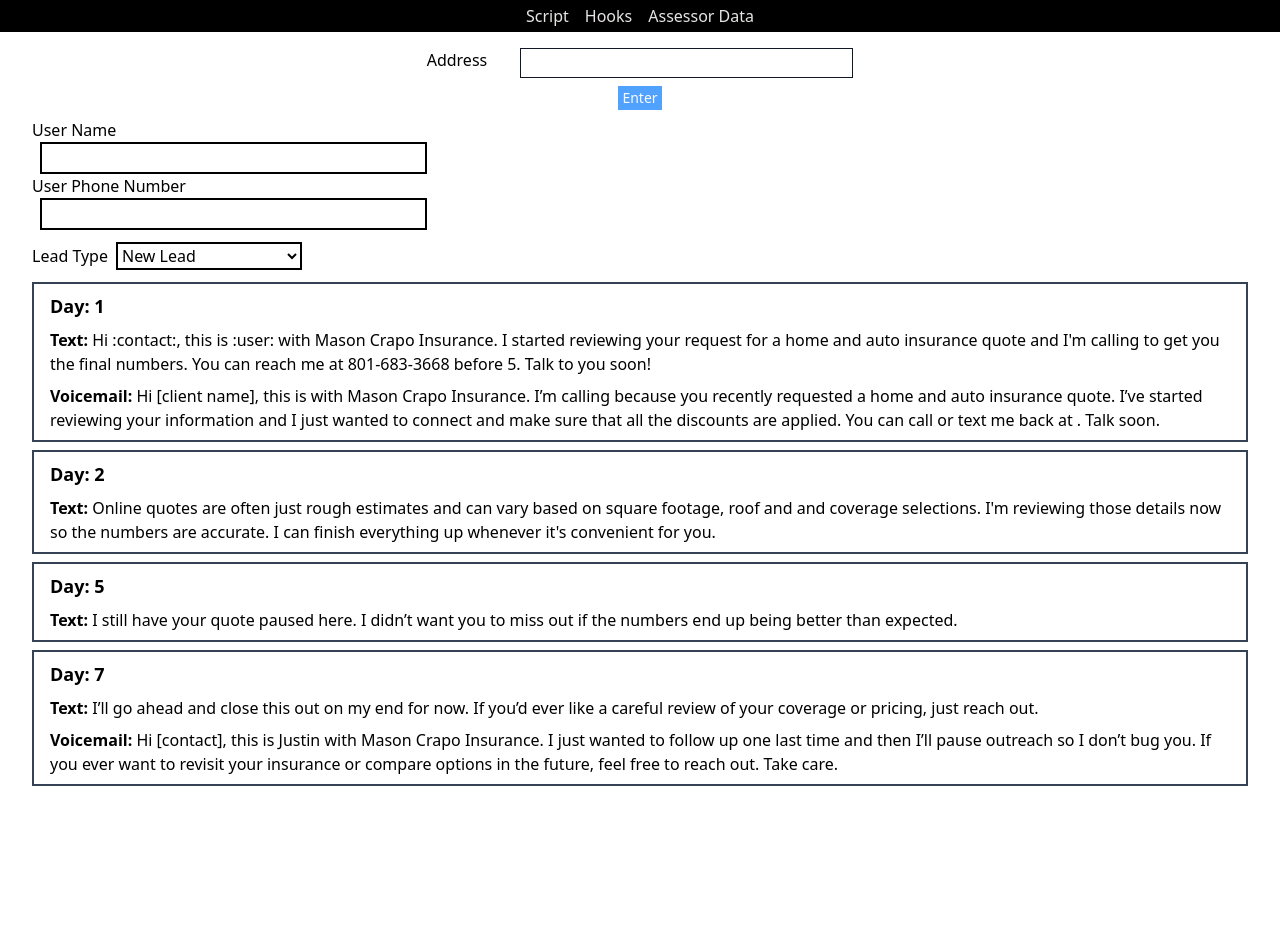
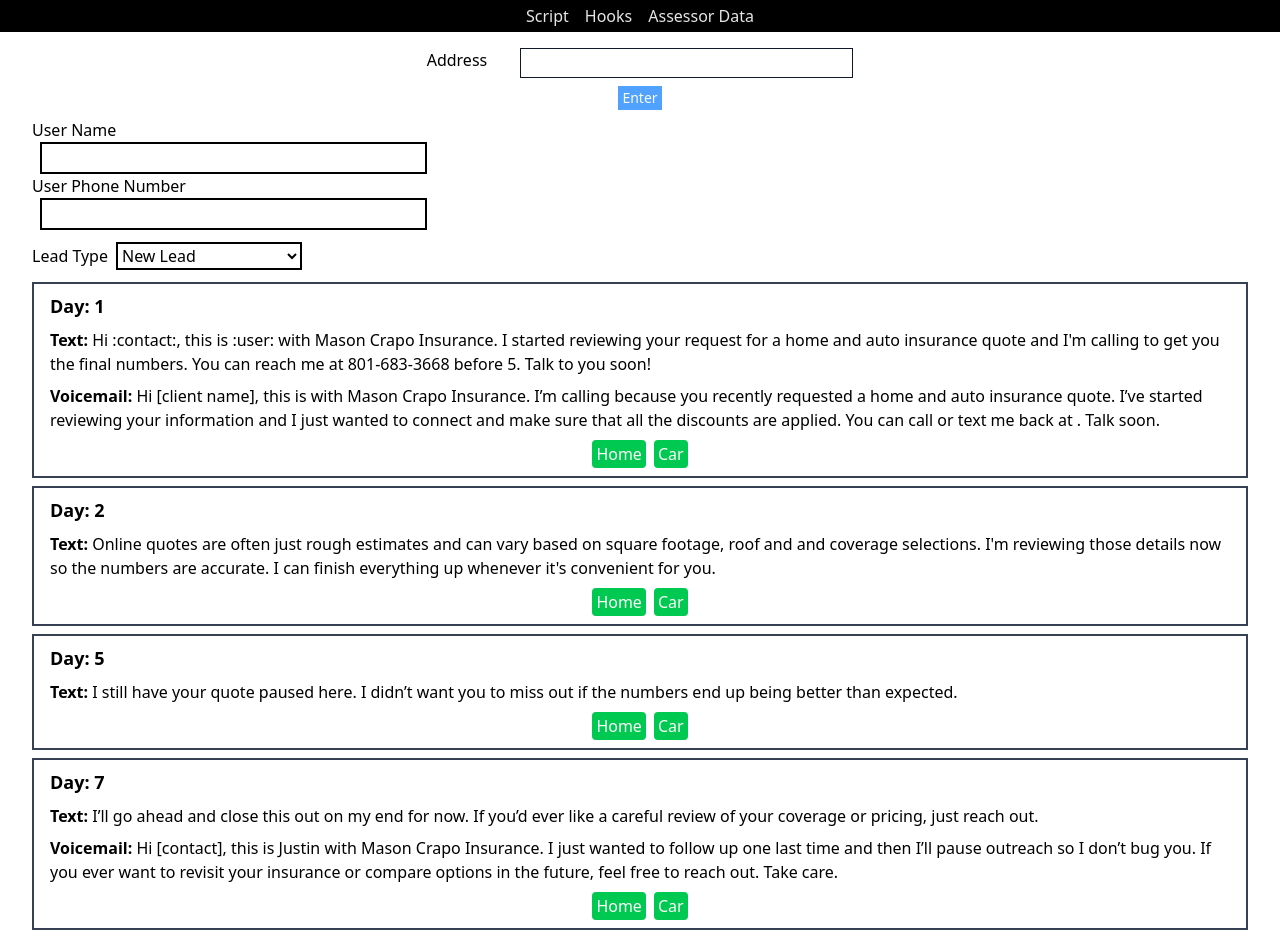
Before and after one commit to Jpatrick6420/propertyandcasualtywebsite, a React (Vite) app: page / in a window 1280 px wide. Before the commit the page ends 800 px from the top, so only its background shows below. Built offline with nearby package versions, Linux system fonts and the light colour scheme.

Commit message:
added scripts

```diff
--- a/src/data/scripts.js
+++ b/src/data/scripts.js
@@ -122,10 +122,66 @@
     topic: "",
   },
 ];
+const vladNewLeadScripts = [
+  {
+    day: 1,
+    message: `Hi [Lead’s Name]! This is :user: from Mason Crapo Insurance. I hope you’re having a great day! I received your request for a [Car or Home] quote. What time can we connect today so I can go over your discounts and share the final quote with you?`,
+    topic: "",
+    voicemail: `Hi [Lead’s Name]! This is [Name] calling you from Mason Crapo Insurance. I just received a notification that you were looking to get a [Car or Home] insurance quote.
+I started working on your quote, and would love to connect over the phone to share how much it would cost to insure your [Car/Home] if you worked with us!
+Please give me a call back before 5pm so we can go over that. My number is [phoneNumber]. Talk to you soon!`,
+  },
+  {
+    day: 2,
+    message: `Hi [Lead’s Name]! This is :user: with Mason Crapo Insurance. I just called you and left a message. I’m curious, how much are you currently being charged for your insurance?`,
+    topic: "",
+    voicemail: `Hi [Lead’s Name]! This is [Name] calling you from Mason Crapo Insurance. I started your insurance quote for your [Car or Home] that you requested, and it’s coming back at a great rate! Please give me a call back before 5pm so that I can go over that with you. You can call me back at [phoneNumber]. Talk to you soon!`,
+  },
+  {
+    day: 3,
+    message: `Hi [Lead’s Name]! I’m sure you have a very busy schedule. When is a good time to connect over the phone so I can go over your quote?`,
+    topic: "",
+    voicemail: `Hi [Lead’s Name]! This is [Name] calling you from Mason Crapo Insurance. I started your insurance quote for your [Car or Home] that you requested, and it’s coming back at a great rate! Please give me a call back before 5pm so that I can go over that with you. You can call me back at [phoneNumber]. Talk to you soon!`,
+  },
+  {
+    day: 4,
+    message: `Hi [Lead’s Name]! This is :user: with Mason Crapo Insurance. I recently called you and left a voicemail. Just so you know, our rates have recently changed, so I wanted to connect with you and share how much your insurance would cost if you worked with our agency. When is a good time to connect so I can go over your insurance proposal that I’ve already started for you?`,
+    topic: "",
+    voicemail: `Hi [Lead’s Name]! This is [Name] calling you from Mason Crapo Insurance. I started your insurance quote for your [Car or Home] that you requested, and it’s coming back at a great rate! Please give me a call back before 5pm so that I can go over that with you. You can call me back at [phoneNumber]. Talk to you soon!`,
+  },
+  {
+    day: "5-9",
+    message: `Is this still [Lead’s Name] phone number?`,
+    topic: "",
+    voicemail: `Hi [Lead’s Name]! This is [Name] calling you from Mason Crapo Insurance. I started your insurance quote for your [Car or Home] that you requested, and it’s coming back at a great rate! Please give me a call back before 5pm so that I can go over that with you. You can call me back at [phoneNumber]. Talk to you soon!`,
+  },
+  {
+    day: 10,
+    message: `Hey :contact:, I'll stop reaching out after this, but I'm always here if rates change or you want a quick comparison down the road. Happy to help anytime. --:user:`,
+    topic: "",
+    voicemail: `Hi [Lead’s Name]. This is [Name] calling you from Mason Crapo Insurance. This is my last attempt to reach out to you, and help you save money on your [Car/Home] insurance for your [Home Address or Vehicles]. The quote that I have prepared for you will be recycled out of the system at the end of the day. If you’d like to save money on your [Car or Home] insurance, then please give me a call back before 5pm today at this number [phoneNumber].`,
+  },
+];
+const vladOldLeads = [
+  {
+    day: "1-5",
+    message: "",
+    topic: "",
+    voicemail: `Hi [Lead’s Name]! This is [Name] calling you from Mason Crapo Insurance. We gave you a [Car or Home] insurance quote a while back, and since our rates have recently changed I wanted to share how much it would be to insure your [Car or Home] with us. Please give me a call back before 5pm at [yourNumber]. Talk to you soon!`,
+  },
+  {
+    day: 6,
+    message: "",
+    topic: "",
+    voicemail: `Hi [Lead’s Name]. This is [Name] calling you from Mason Crapo Insurance. This is my last attempt to reach out to you, and help you save money on your [Car or Home] insurance for your [Home Address or Vehicles]. The quote that I have prepared for you will be recycled out of the system at the end of the day. If you’d like to save money on your [Car or Home] insurance, then please give me a call back before 5pm today at this number [phoneNumber].`,
+  },
+];
 export {
   conditionalRequotes,
   requoteNoContact,
   requoteTexts,
   newLeads,
   winbackScript,
+  vladOldLeads,
+  vladNewLeadScripts,
 };
--- a/src/features/List.jsx
+++ b/src/features/List.jsx
@@ -9,9 +9,28 @@
 
   const newInfo = changeVoicemails(items);
 
-  const handleCopyTest = async () => {
+  const handleCopyText = async (e) => {
+    if (e.target.closest("button")) return;
     try {
       await navigator.clipboard.writeText(items.message);
+    } catch (err) {
+      console.error("Failed to copy text: ", err.message);
+    }
+  };
+  const handleAutoClick = async () => {
+    try {
+      const newMessage = items.message.replace("a [Car or Home]", "an auto");
+
+      await navigator.clipboard.writeText(newMessage);
+    } catch (err) {
+      console.error("Failed to copy text: ", err.message);
+    }
+  };
+  const handleHomeClick = async () => {
+    try {
+      const newMessage = items.message.replace("[Car or Home]", "home");
+
+      await navigator.clipboard.writeText(newMessage);
     } catch (err) {
       console.error("Failed to copy text: ", err.message);
     }
@@ -20,7 +39,9 @@
   return (
     <li
       className="py-2 px-4 my-2 space-y-2 border-2 border-gray-700 hover:translate-x-2 hover:bg-blue-200 hover:cursor-pointer"
-      onClick={handleCopyTest}
+      onClick={(e) => {
+        handleCopyText(e);
+      }}
     >
       <h2 className="sm:text-sm lg:text-lg font-bold">
         {" "}
@@ -36,6 +57,20 @@
           {newInfo.voicemail}
         </p>
       )}
+      <div className="flex justify-center gap-2">
+        <button
+          onClick={handleHomeClick}
+          className="px-1 py-0.5 text-stone-50 bg-green-500 hover:bg-green-400 hover:outline-1 rounded-sm outline-gray-500 hover:scale-105 active:scale-100 hover:cursor-pointer"
+        >
+          Home
+        </button>
+        <button
+          onClick={handleAutoClick}
+          className="px-1 py-0.5 text-stone-50 bg-green-500 hover:bg-green-400 hover:outline-1 rounded-sm outline-gray-500 hover:scale-105 active:scale-100 hover:cursor-pointer"
+        >
+          Car
+        </button>
+      </div>
     </li>
   );
 }
--- a/src/features/ScriptSection.jsx
+++ b/src/features/ScriptSection.jsx
@@ -5,6 +5,8 @@
   newLeads,
   requoteNoContact,
   requoteTexts,
+  vladNewLeadScripts,
+  vladOldLeads,
   winbackScript,
 } from "../data/scripts";
 import List from "./List";
@@ -21,6 +23,8 @@
           "no contact",
           "conditional requotes",
           "win back",
+          "vlad new lead",
+          "vlad old lead",
         ]}
         label="Lead Type"
         state={script}
@@ -44,6 +48,14 @@
           winbackScript.map((item, i) => (
             <List key={i} items={item} info={info} />
           ))}
+        {script == "vladoldlead" &&
+          vladOldLeads.map((item, i) => (
+            <List key={i} items={item} info={info} />
+          ))}
+        {script == "vladnewlead" &&
+          vladNewLeadScripts.map((item, i) => (
+            <List key={i} items={item} info={info} />
+          ))}
       </ul>
     </div>
   );
```
